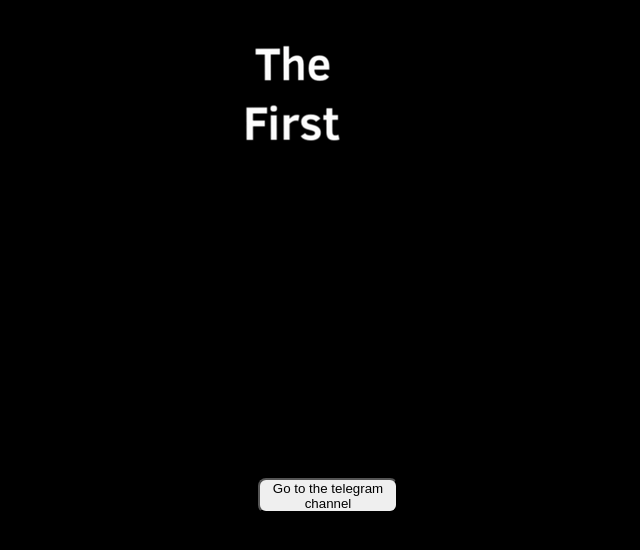
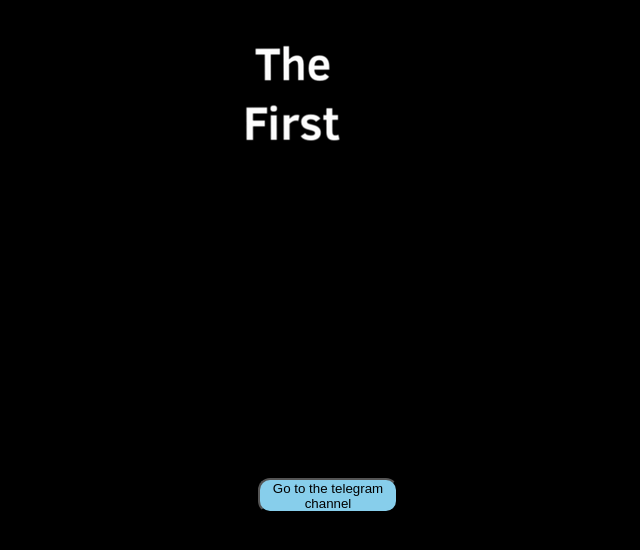
Before and after one commit to Kahcwapps/4D, a plain HTML site: page index.html in a window 1280 px wide. Shown: the whole page, without its empty margins (332-972 px from the left). Drawn offline with Linux system fonts and the light colour scheme.

Commit message:
index.html

```diff
--- a/index.html
+++ b/index.html
@@ -19,7 +19,8 @@
      .button {
        height: 35px;
        width: 140px;
-       border-radius: 8px;
+       border-radius: 12px;
+       background: skyblue;
      }
      @keyframes blink {
        100% {
```
